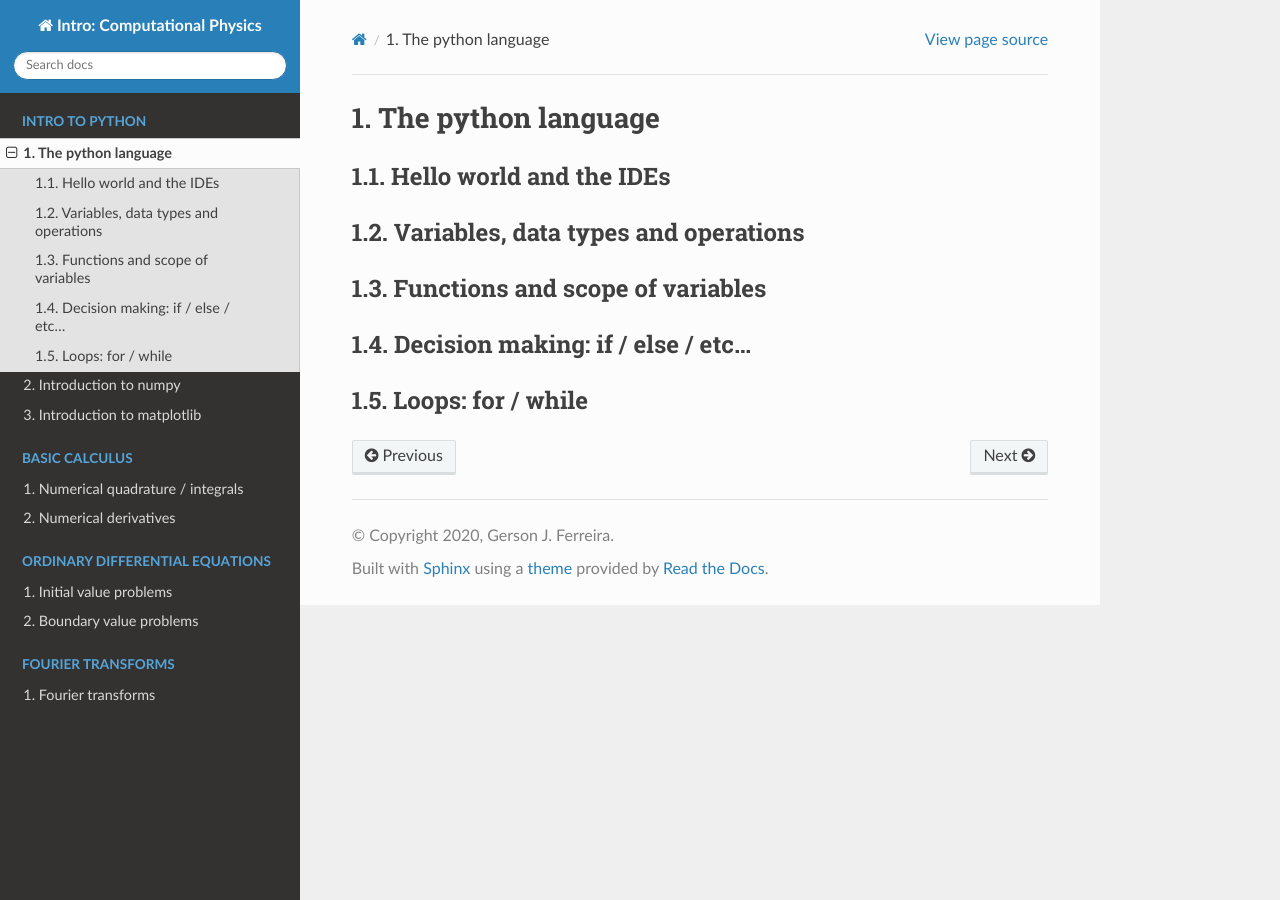
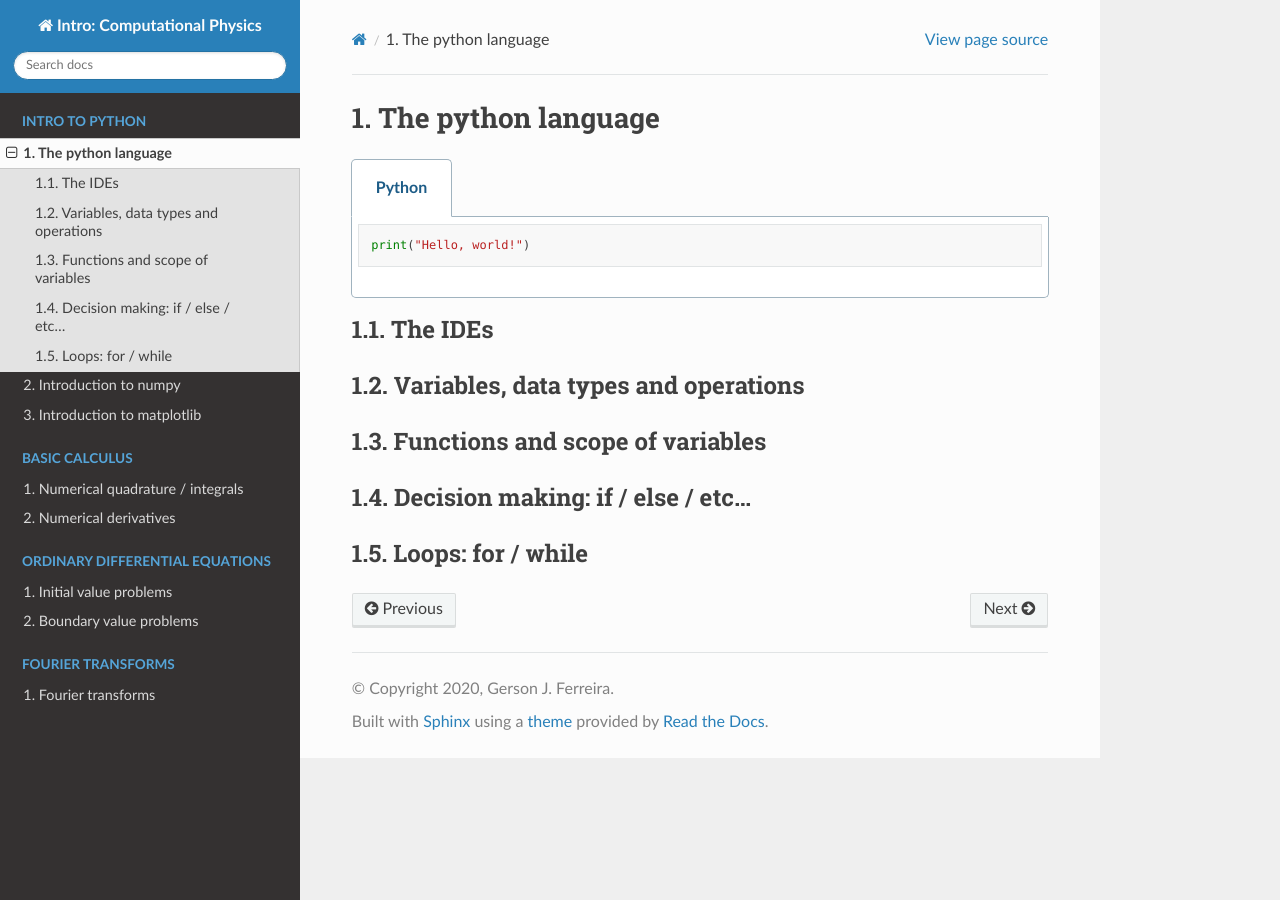
Before and after one commit to gersonjferreira/Computational-Physics-Class-Notes, a Sphinx documentation site: the page built from docs/python/intropython.rst, in a window 1280 px wide. Built offline with Sphinx 7.4.7 and the Read the Docs theme 2.0.0, drawn with Linux system fonts in a browser that asks for light colours.

Commit message:
references

```diff
--- a/docs/index.rst
+++ b/docs/index.rst
@@ -73,8 +73,7 @@ Numerical calculus:
 
 #. Neide B. Franco - *Cálculo numérico*
 #. Selma Arenales, Artur Darezzo - *Cálculo numérico: aprendizagem com apoio de software*
-#. J. C. Butcher - *Numerical methods for ordinary differential equations*
-
+#. John C. Butcher - *Numerical methods for ordinary differential equations*
 
 Table of contents
 =================
--- a/docs/python/intropython.rst
+++ b/docs/python/intropython.rst
@@ -1,9 +1,15 @@
 The python language
 ===================
 
-Hello world and the IDEs
-------------------------
+.. tabs::
 
+    .. code-tab:: py
+
+        print("Hello, world!")
+
+
+The IDEs
+--------
 
 Variables, data types and operations
 ------------------------------------
```
Also changed, not shown: docs/calculus/derivatives.rst (+0 -13 lines).
